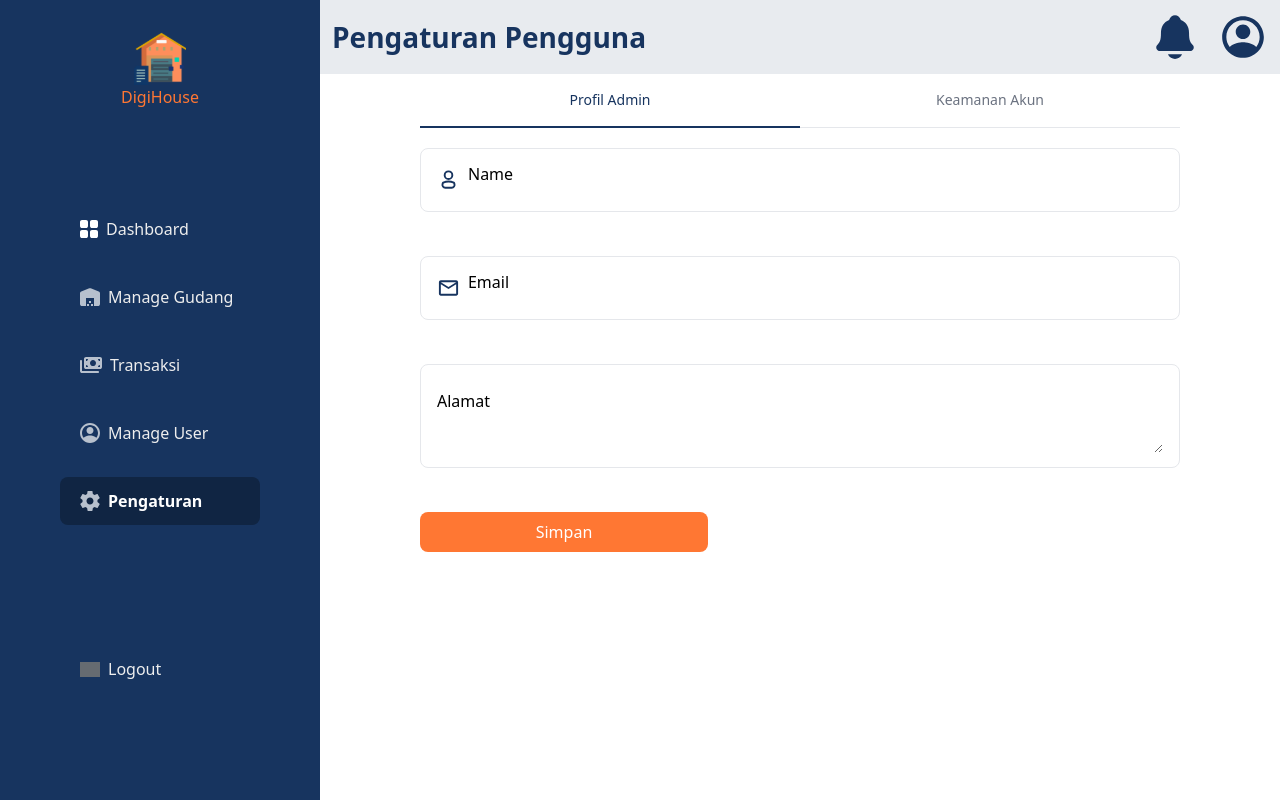
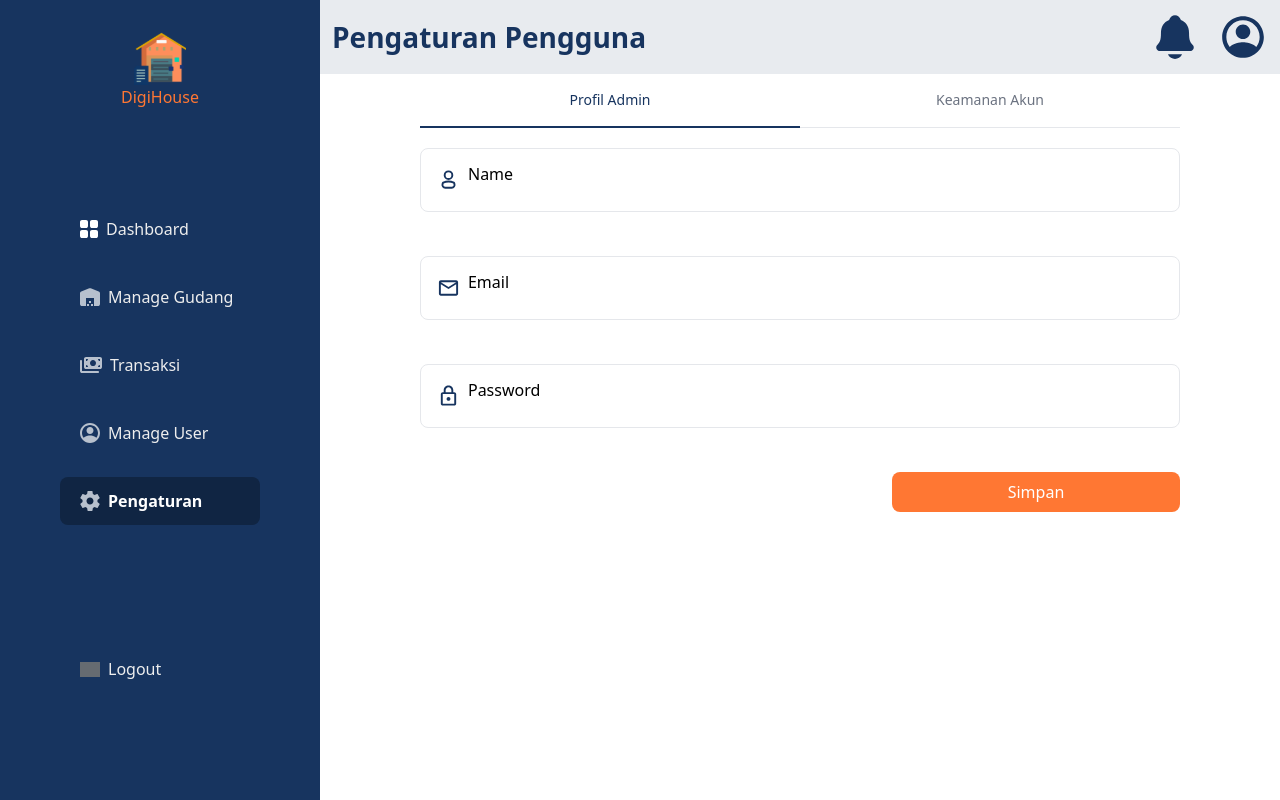
Before and after one commit to Capstone-Tim-12/warehouse-managament-system-fe, a React (Vite) app: page /admin/pengaturan in a window 1280 px wide. Built offline with nearby package versions, Linux system fonts and the light colour scheme; grey boxes are pictures that could not be loaded.

Commit message:
update: pengaturan admin input name, email, pw

```diff
--- a/src/components/admin-setting/Profile.jsx
+++ b/src/components/admin-setting/Profile.jsx
@@ -1,12 +1,13 @@
 import userIcon from '../../assets/user-setting-icon.svg'
 import emailIcon from '../../assets/icon-email-setting.svg'
+import passIcon from '../../assets/icon-pass-setting.svg'
 import { useState } from 'react'
 
 const Profile = () => {
     const [profile, setProfile] = useState({
         user: '',
         email: '',
-        address: '',
+        password: '',
     })
 
     const handleChange = (e) => {
@@ -49,21 +50,27 @@ const Profile = () => {
                     </label>
                 </div>
             </div>
-            <div className={`flex flex-row items-center m-auto py-2 px-4 gap-2 rounded-lg w-full focus-within:border-cloud-burst-500 border ${profile.address !== '' && 'border-cloud-burst-500 border'}`}>
-                <label className="relative cursor-pointer mt-4 w-full">
-                    <textarea
-                        name="address"
-                        id="inptSettingAddress"
-                        value={profile.address}
-                        onChange={handleChange}
-                        placeholder="Alamat"
-                        className="w-full h-full rounded-lg focus:outline-none focus:ring-0 border border-none transition duration-200 placeholder-opacity-0 placeholder-gray-300"></textarea>
-                    <span className='absolute left-0 transition duration-200 label-input'>Alamat</span>
-                </label>
+            <div className={`flex flex-row items-center m-auto px-4 gap-2 h-16 rounded-lg w-full focus-within:border-cloud-burst-500 border ${profile.password !== '' && 'border-cloud-burst-500 border'}`}>
+                <div>
+                    <img src={passIcon} alt="" />
+                </div>
+                <div className="flex flex-col w-full relative">
+                    <label className="relative cursor-pointer mt-1">
+                        <input type="password"
+                            name='password'
+                            value={profile.password}
+                            id='inpt-setting-secure-password'
+                            onChange={handleChange}
+                            className="focus:outline-none focus:ring-0 border border-none transition duration-200 placeholder-opacity-0 placeholder-gray-300"
+                            placeholder="" />
+                        <span className='absolute left-0 transition duration-200 label-input'>Password</span>
+                    </label>
+                </div>
             </div>
-            <div className="flex justify-start">
+            <div className="flex justify-end">
                 <button id="save-profile-setting"
-                    className="bg-crusta-500 text-white flex justify-center items-center h-10 w-72 rounded-lg hover:bg-crusta-600">
+                     className="bg-crusta-500 text-white flex justify-center items-center h-10 w-72 rounded-lg hover:bg-crusta-600"
+                >
                     Simpan
                 </button>
             </div>
```
